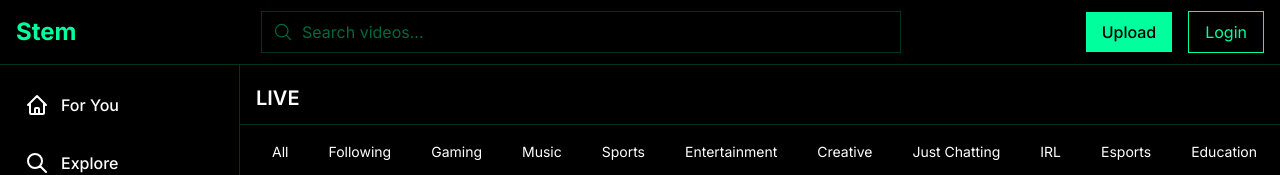
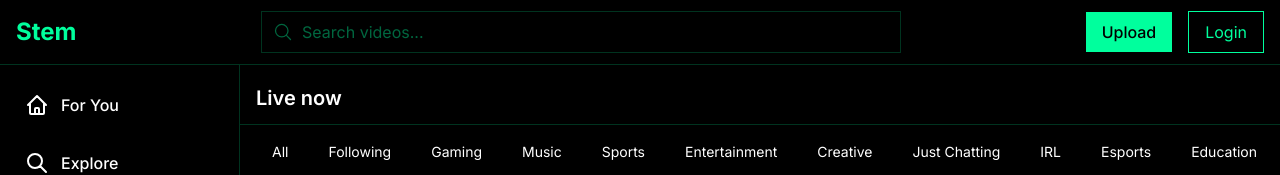
Before and after one commit to WaterVibes/Stem, a Next.js app: page /live in a window 1280 px wide. Shown: the top 175 px of the page. Built offline with nearby package versions, Linux system fonts and the light colour scheme.

Commit message:
Fix z-index issues in explore and live pages for dropdown menu

```diff
--- a/app/explore/page.tsx
+++ b/app/explore/page.tsx
@@ -22,12 +22,12 @@ const categories = [
 export default function ExplorePage() {
   return (
     <div className="min-h-screen">
-      <h1 className="fixed top-[4.5rem] left-60 right-0 px-4 py-3 font-semibold text-xl bg-black border-b border-[#00ff9d]/20 z-[80]">
+      <h1 className="fixed top-[4.5rem] left-60 right-0 px-4 py-3 font-semibold text-xl bg-black border-b border-[#00ff9d]/20 z-[40]">
         Trending today
       </h1>
 
       {/* Categories */}
-      <div className="fixed top-[8rem] left-60 right-0 bg-black z-[80] border-b border-[#00ff9d]/20">
+      <div className="fixed top-[8rem] left-60 right-0 bg-black z-[40] border-b border-[#00ff9d]/20">
         <div className="overflow-x-auto no-scrollbar">
           <div className="flex whitespace-nowrap px-4 py-2">
             {categories.map((category) => (
--- a/app/live/page.tsx
+++ b/app/live/page.tsx
@@ -17,12 +17,12 @@ const categories = [
 export default function LivePage() {
   return (
     <div className="min-h-screen">
-      <h1 className="fixed top-[4.5rem] left-60 right-0 px-4 py-3 font-semibold text-xl bg-black border-b border-[#00ff9d]/20 z-[80]">
-        LIVE
+      <h1 className="fixed top-[4.5rem] left-60 right-0 px-4 py-3 font-semibold text-xl bg-black border-b border-[#00ff9d]/20 z-[40]">
+        Live now
       </h1>
 
       {/* Categories */}
-      <div className="fixed top-[8rem] left-60 right-0 bg-black z-[80] border-b border-[#00ff9d]/20">
+      <div className="fixed top-[8rem] left-60 right-0 bg-black z-[40] border-b border-[#00ff9d]/20">
         <div className="overflow-x-auto no-scrollbar">
           <div className="flex whitespace-nowrap px-4 py-2">
             {categories.map((category) => (
```
